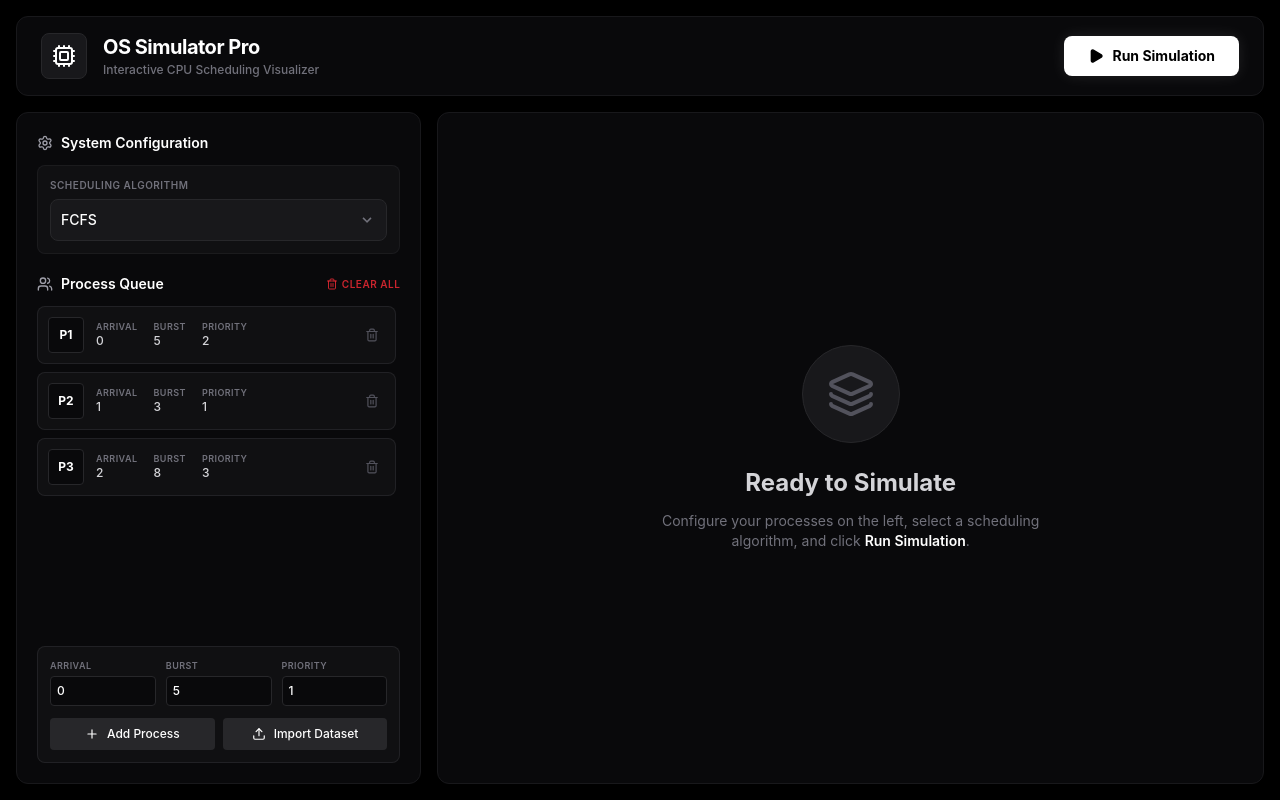
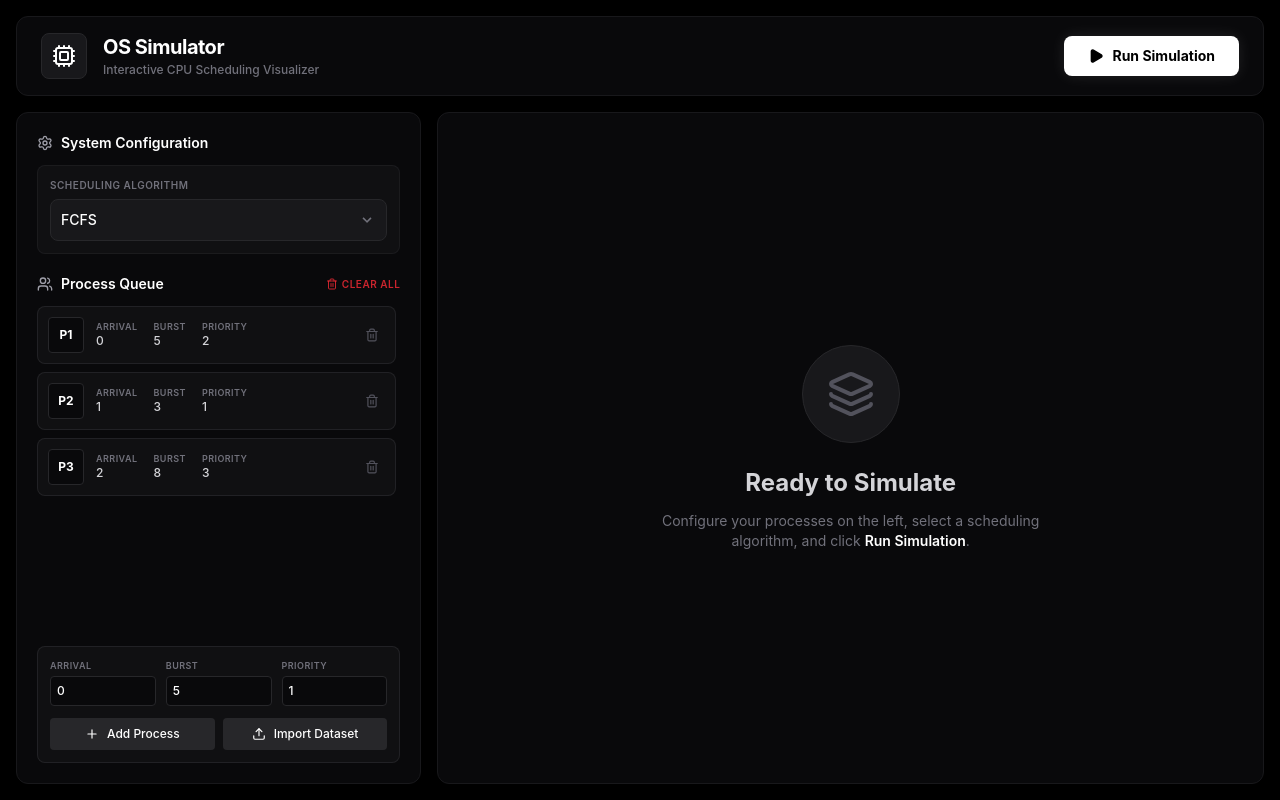
Before and after one commit to mohargorai/cpu-scheduling-visualizer, a React (Vite) app in the folder frontend/: page / in a window 1280 px wide. Built offline with nearby package versions, Linux system fonts and the light colour scheme.

Commit message:
UI: Rename 'OS Simulator Pro' to 'OS Simulator'

```diff
--- a/frontend/index.html
+++ b/frontend/index.html
@@ -4,7 +4,7 @@
     <meta charset="UTF-8" />
     <link rel="icon" type="image/svg+xml" href="/favicon.svg" />
     <meta name="viewport" content="width=device-width, initial-scale=1.0" />
-    <title>OS Simulator Pro - CPU Scheduling & MLFQ Visualizer</title>
+    <title>OS Simulator - CPU Scheduling & MLFQ Visualizer</title>
   </head>
   <body class="bg-black">
     <div id="root"></div>
--- a/frontend/src/App.jsx
+++ b/frontend/src/App.jsx
@@ -53,7 +53,7 @@ function App() {
             <Cpu className="w-6 h-6 text-white" />
           </div>
           <div>
-            <h1 className="text-xl font-bold text-white tracking-tight leading-tight">OS Simulator Pro</h1>
+            <h1 className="text-xl font-bold text-white tracking-tight leading-tight">OS Simulator</h1>
             <p className="text-zinc-500 font-medium text-xs mt-0.5">Interactive CPU Scheduling Visualizer</p>
           </div>
         </div>
```
Also changed, not shown: 1 other file (tests, documents, lock files or other folders).
